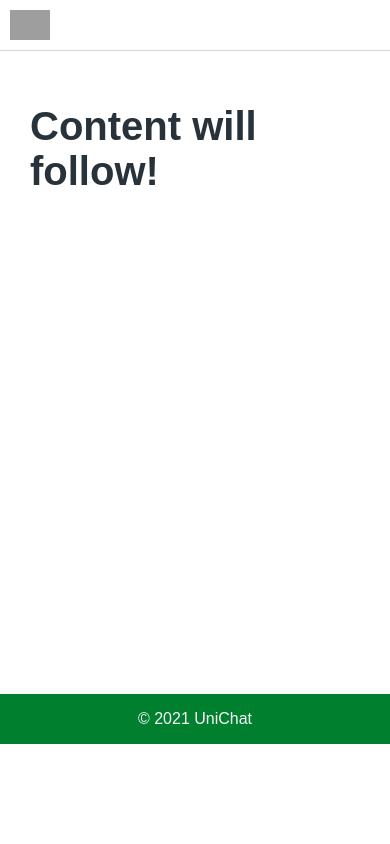
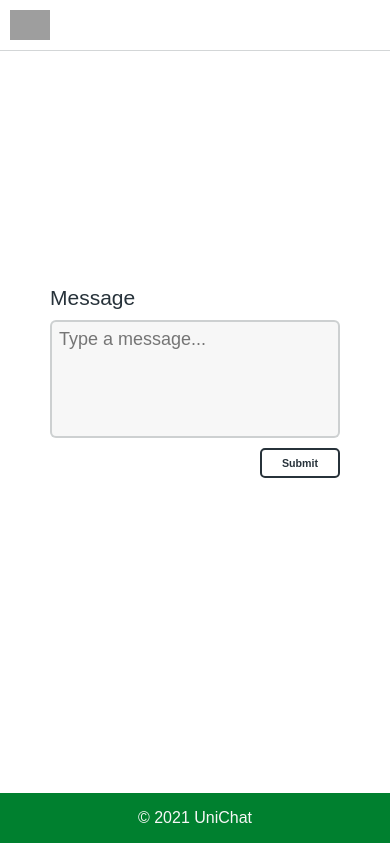
Before and after one commit to fabian-gubler/chatapp, an Angular app: page / in a window 390 px wide. Built offline with nearby package versions, Linux system fonts and the light colour scheme; grey boxes are pictures that could not be loaded.

Commit message:
Message Styling

```diff
--- a/src/app/app.component.html
+++ b/src/app/app.component.html
@@ -1,4 +1,4 @@
 <app-header></app-header>
-<!--<app-message></app-message>-->
-<app-content></app-content>
+<app-message></app-message>
+<!--<app-content></app-content>-->
 <app-footer></app-footer>
--- a/src/app/footer/footer.component.css
+++ b/src/app/footer/footer.component.css
@@ -23,7 +23,7 @@ p{
 }
 
 
-@media (max-width: 400px) {
+@media (max-width: 600px) {
     .footer {
         height: 50px;
     }
--- a/src/app/header/header.component.css
+++ b/src/app/header/header.component.css
@@ -12,7 +12,7 @@
 
 }
 
-@media (max-width: 400px) {
+@media (max-width: 600px) {
     .header {
         width: 100%;
         height: 50px;
--- a/src/app/message/message.component.css
+++ b/src/app/message/message.component.css
@@ -2,8 +2,7 @@
   display: flex;
   justify-content: center;
   align-items: center;
-  height: calc(100vh - 221px);
-  margin-top: 20px;
+  height: calc(100vh - 201px);
 }
 
 .message-container {
@@ -22,17 +21,17 @@
 }
 
 .form label {
-  font-size: 26px;
+  font-size: 30pt;
   color: var(--light-text-color);
-  margin-bottom: 15px;
+  margin-bottom: 10px;
 }
 
 .form textarea {
   font-family: Arial, Helvetica, sans-serif;
   font-size: 18px;
-  border: 1px solid var(--light-text-color);
+  border: 2px solid var(--light-divider-color);
+  border-radius: 6px;
   background-color: var(--light-bg-color);
-  border-radius: 6px;
   min-height: 200px;
   margin-bottom: 10px;
   padding: 7px;
@@ -44,29 +43,14 @@
   box-shadow: 0 0 5px #5995DA;
 }
 
-.form button {
-  display: flex;
-  justify-content: center;
-  align-self: flex-end;
-
-  width: 10%;
-  font-size: 16px;
-  font-weight: bold;
-
-  color: white;
-  background-color: var(--light-gradient-color2);
-
-  border: none;
-  border-radius: 6px;
-
-  padding: 10px 40px;
-  cursor: pointer;
+@media (max-width: 600px) {
+  .form label{
+    font-size: 21px;
+  }
+  .form textarea {
+    min-height: 100px;
+  }
+  .content{
+    height: calc(100vh - 102px);
 }
-
-.form button:hover {
-  background-color: var(--light-gradient-color1);
 }
-
-.form button:active {
-  background-color: #407FC7;
-}
--- a/src/app/message/message.component.html
+++ b/src/app/message/message.component.html
@@ -7,7 +7,7 @@
     <textarea id='message' name='message' placeholder="Type a message..."></textarea>
 
     <!-- Button -->
-    <button type="">Submit</button>
+    <button class="button">Submit</button>
 
   </div>
   </form>
--- a/src/styles.css
+++ b/src/styles.css
@@ -31,3 +31,44 @@ label{
     color: var(--light-text-color);
     font-family: Arial, Helvetica, sans-serif;
 }
+
+.button{
+    display: flex;
+    justify-content: center;
+    align-items: center;
+    align-self: flex-end;
+
+    background-color: var(--white);
+    height: 50px;
+    border-radius: 5px;
+    border: 2px solid var(--light-text-color);
+
+    font-size: 12pt;
+    font-weight: bold;
+    color: var(--light-text-color);
+    padding: 10px 40px;
+
+    cursor: pointer;
+}
+.button:hover{
+    background-color: var(--light-text-color);
+    color: var(--white);
+}
+.button:active{
+    background-color: var(--hsg-color);
+    color: var(--white);
+    border-color: var(--hsg-color);
+}
+
+@media (max-width: 600px) {
+
+    h1{
+        font-size: 21px;
+    }
+
+    .button{
+        height: 30px;
+        font-size: 8pt;
+        padding: 10px 20px;
+    }
+}
```
